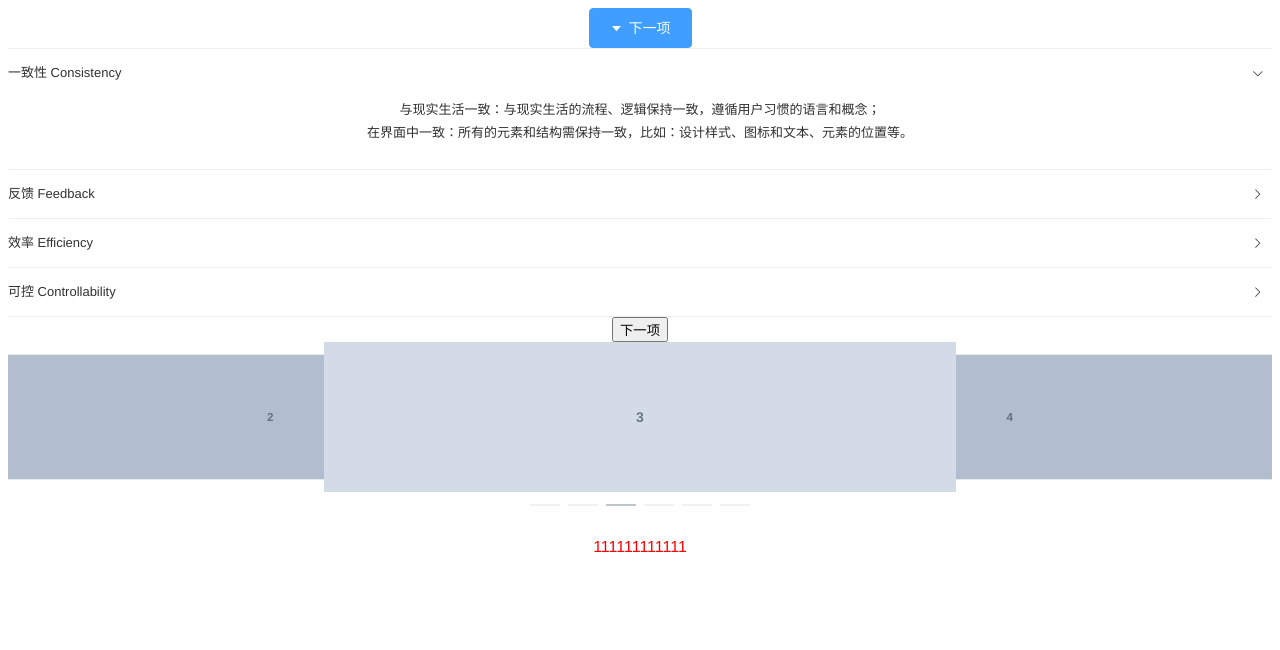
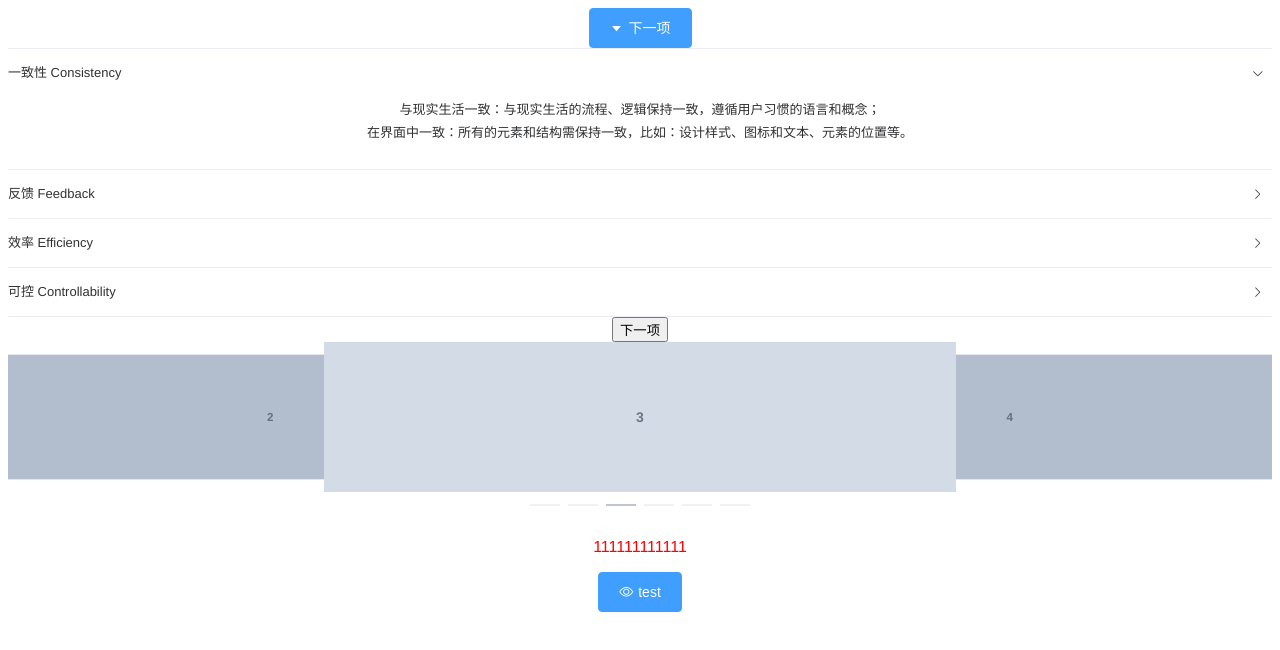
Before and after one commit to Beanactor/vueProject, a Vue app: page /#/test in a window 1280 px wide. Shown: the top 650 px of the page. Built offline with nearby package versions, Linux system fonts and the light colour scheme; what at-ui would draw is missing.

Commit message:
子组件向父组件传参

```diff
--- a/src/components/carousel/carousel.vue
+++ b/src/components/carousel/carousel.vue
@@ -1,22 +1,33 @@
 <template>
 	<div class="root">
-		<el-carousel :interval="2000" type="card" height="150px" >
+		<el-carousel :interval="2000" type="card" height="150px">
 			<el-carousel-item v-for="item in 6" :key="item">
 				<h3>{{ item }}</h3>
 			</el-carousel-item>
 		</el-carousel>
 		<p :class="{ redcolor : isactive }">111111111111</p>
+		<el-button type="primary" icon="el-icon-view" @click='totest'>test</el-button>
 	</div>
 
 </template>
 
 <script>
 	export default {
-		props:['isactive'],
+		props: ['isactive'],
 		data() {
 			return {
+				goodId: 100
 			}
 		},
+		methods: {
+			totest() {
+				this.$emit('sendgoodId', this.goodId);
+				this.$router.push({
+					path:'test',
+					query:''
+				})
+			}
+		}
 
 	}
 </script>
@@ -39,6 +50,7 @@
 		/*background: url('http://img5.imgtn.bdimg.com/it/u=2785923609,4179533346&fm=27&gp=0.jpg') no-repeat center center;
     background-size: 100%;*/
 	}
+
 	.redcolor {
 		color: red;
 	}
--- a/src/components/test.vue
+++ b/src/components/test.vue
@@ -24,7 +24,8 @@
 		</el-collapse>
 	<button @click='checkoutactiveNames'>下一项</button>
 		<router-view></router-view>
-		<carousel :isactive='colorStatus'></carousel>
+		<carousel :isactive='colorStatus' @sendgoodId='getgoodId'></carousel>
+		<h1> {{  data }} </h1>
 	</div>
 
 </template>
@@ -35,8 +36,15 @@
 		data() {
 			return {
 				activeNames: ['1'],
-				colorStatus: true
+				colorStatus: true,
+				data: ''
 			};
+		},
+//		created() {
+//			this.getgoodId(data)
+//		},
+		mounted() {
+//			this.getgoodId(data)
 		},
 		methods: {
 			handleChange(val) {
@@ -49,6 +57,9 @@
 				}
 				console.log(typeof nextactiveNames)
 				this.activeNames = [nextactiveNames];
+			},
+			getgoodId(data){
+				this.data = data;
 			}
 		},
 		components:{
```
Lines whose indentation alone changed are shown as unchanged.
